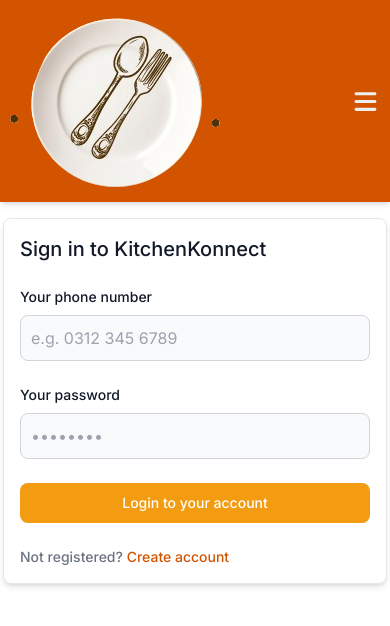
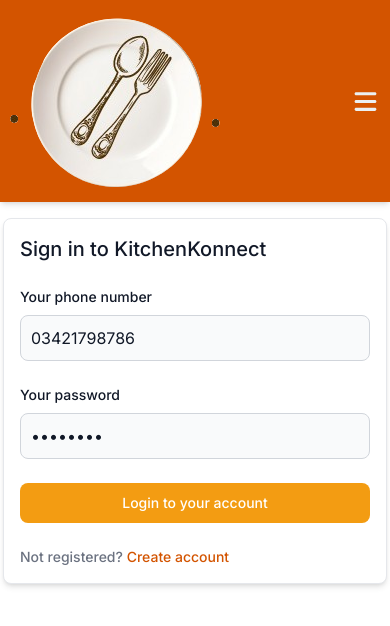
Before and after one commit to CodeWhizHamza/BiteCraft, a Next.js app: page /login in a window 390 px wide. Shown: the top 626 px of the page. Built offline with nearby package versions, Linux system fonts and the light colour scheme; no server answers.

Commit message:
refactor: Remove hardcoded values for phone and password fields in login page

```diff
--- a/app/login/page.tsx
+++ b/app/login/page.tsx
@@ -72,6 +72,7 @@
                 type="tel"
                 name="phone"
                 id="phone"
+                value="03421798786" // Comment it out after testing
                 className="bg-gray-50 border border-gray-300 text-gray-900 sm:text-sm rounded-lg focus:ring-primary2 focus:border-primary2 block w-full p-2.5 dark:bg-gray-600 dark:border-gray-500 dark:placeholder-gray-400 dark:text-white"
                 placeholder="e.g. 0312 345 6789"
                 required
@@ -88,6 +89,7 @@
                 type="password"
                 name="password"
                 id="password"
+                value="12345678" // Comment it out after testing
                 placeholder="••••••••"
                 className="bg-gray-50 border border-gray-300 text-gray-900 sm:text-sm rounded-lg focus:ring-primary2 focus:border-primary2 block w-full p-2.5 dark:bg-gray-600 dark:border-gray-500 dark:placeholder-gray-400 dark:text-white"
                 required
```
